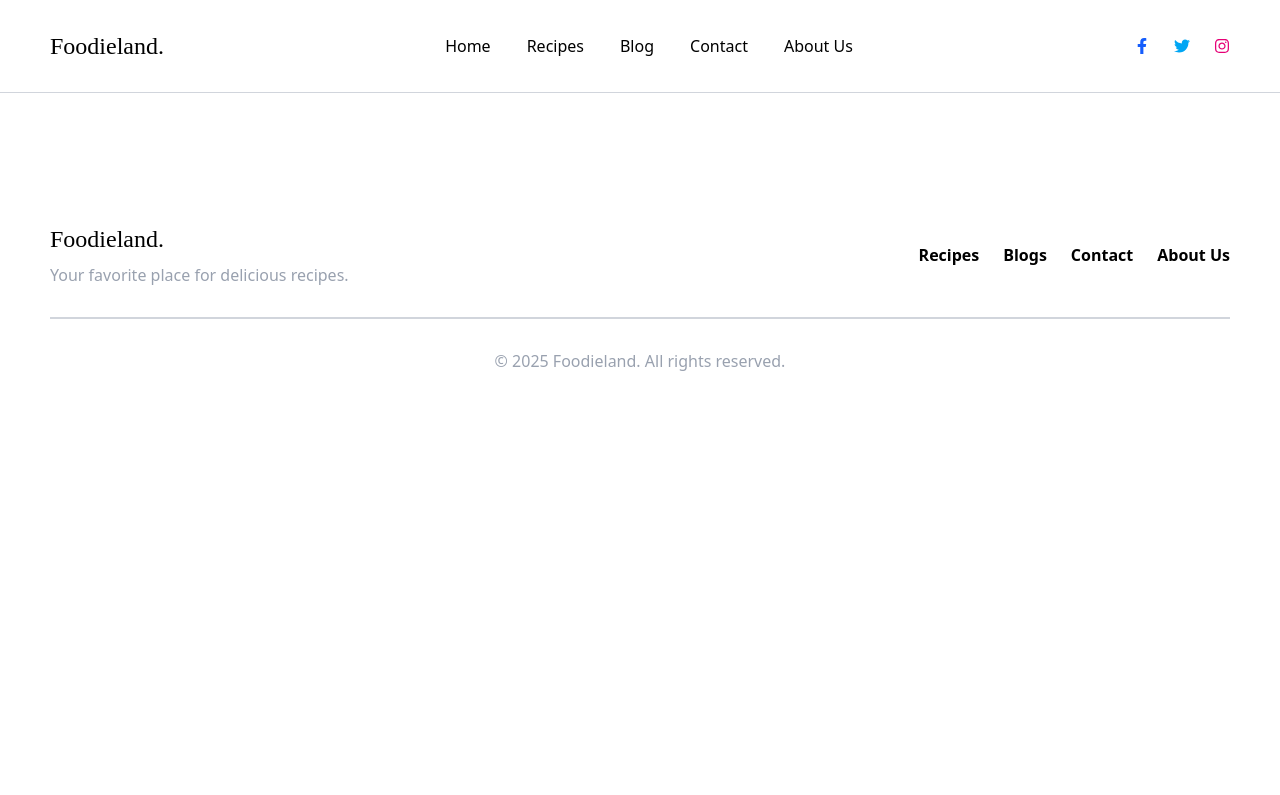
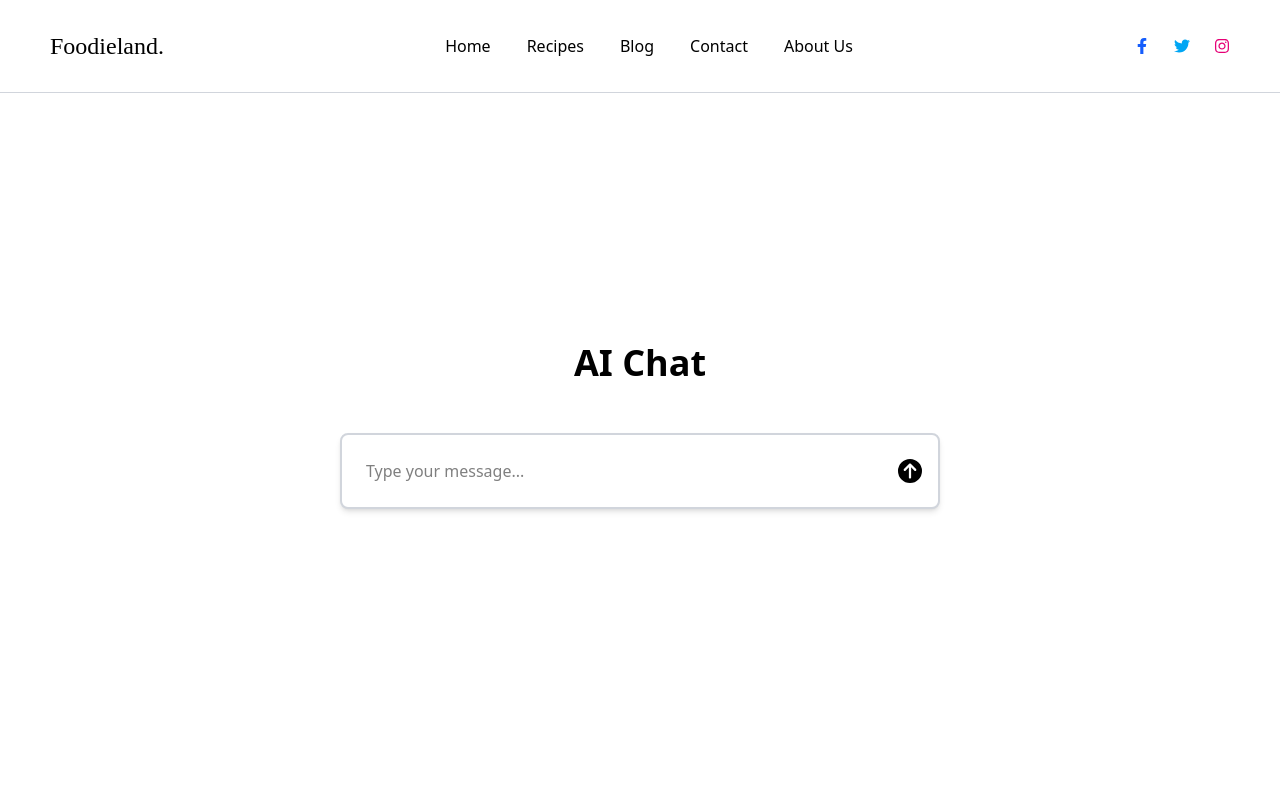
Before and after one commit to CodeShiran/Food-Recipe-Blog, a React (Vite) app in the folder frontend/: page /ai-chat in a window 1280 px wide. Shown: the top 795 px of the page. Built offline with nearby package versions, Linux system fonts and the light colour scheme.

Commit message:
feat: enhance AiChat component with layout and input functionality

```diff
--- a/frontend/src/pages/AiChat.jsx
+++ b/frontend/src/pages/AiChat.jsx
@@ -1,9 +1,20 @@
 import React from 'react'
+import { FaCircleArrowUp } from "react-icons/fa6";
 
 const AiChat = () => {
   return (
-    <div>
-
+    <div className='md:px-[50px] px-[25px] py-[150px]'>
+        <div className='mt-[100px] text-center'>
+            <h1 className='text-4xl font-bold'>AI Chat</h1>
+        </div>
+        <div className='mt-[50px] flex flex-row items-center justify-between max-w-[600px] mx-auto p-4 border-2 border-gray-300 rounded-lg shadow-md bg-white'>
+            <div className='w-full '>
+                <input className='p-2 focus:outline-none' type="text" placeholder='Type your message...' />
+            </div>
+            <button>
+                <FaCircleArrowUp className='text-2xl ' />
+            </button>
+        </div>
     </div>
   )
 }
```
